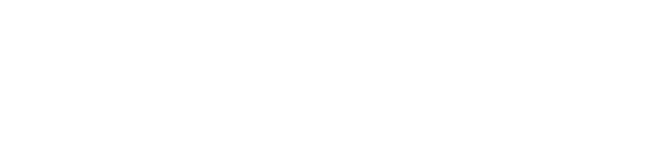
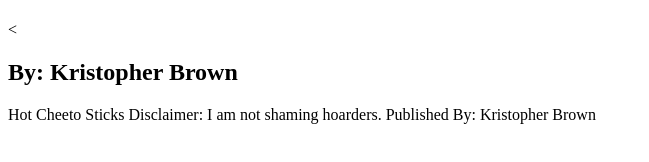
Before and after one commit to STL-LC101-Sept-22/js-assignment-4-html-me-something-kbrown576, a website: page index.html in a window 1280 px wide. Shown: the whole page, without its empty margins (0-649 px from the left). Drawn offline with Linux system fonts and the light colour scheme.

Commit message:
started assignment

```diff
--- a/index.html
+++ b/index.html
@@ -1,8 +1,14 @@
 <!DOCTYPE html>
 <html>
    <head>
+      <h1><title>Things My Girlfriend Owns But Never Uses</title></h1>
    </head>
+   <<h2>By: Kristopher Brown </h2>
    <body>
       <!-- Write your HTML in this file! -->
    </body>
+   <footer>Hot Cheeto Sticks
+      Disclaimer: I am not shaming hoarders.
+      Published By: Kristopher Brown
+   </footer>
 </html>
```
